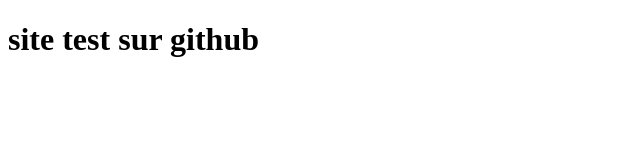
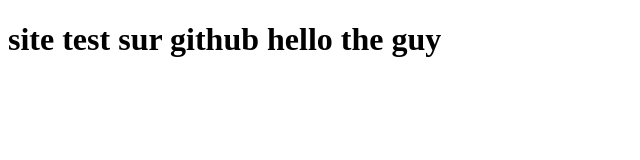
Before and after one commit to valnet91/site-test, a plain HTML site: page index.html in a window 1280 px wide. Shown: the whole page, without its empty margins (0-640 px from the left). Drawn offline with Linux system fonts and the light colour scheme.

Commit message:
Update index.html

```diff
--- a/index.html
+++ b/index.html
@@ -7,6 +7,6 @@
     <title>Document</title>
 </head>
 <body>
-    <h1>site test sur github</h1>
+    <h1>site test sur github hello the guy</h1>
 </body>
 </html>
```
